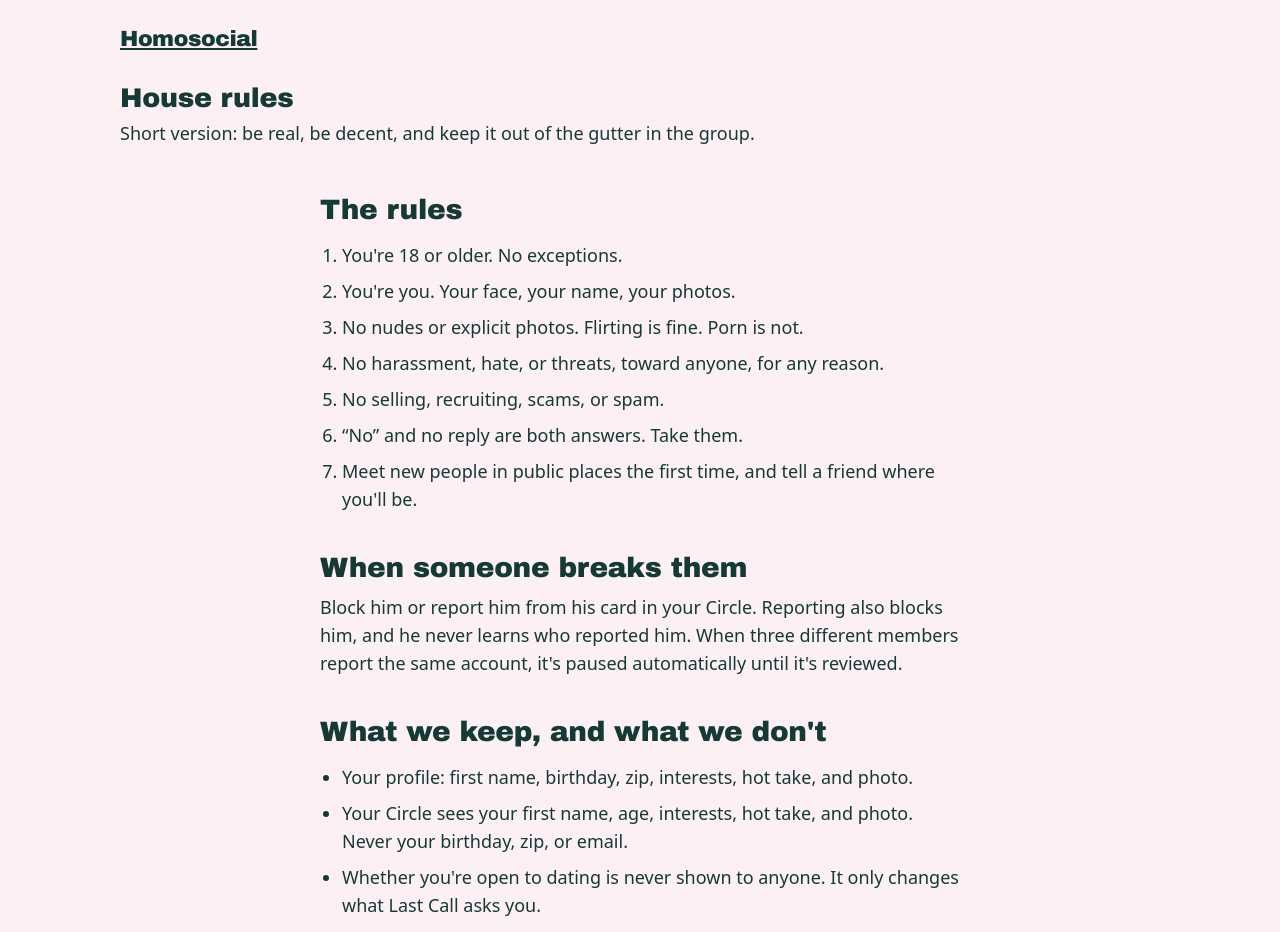
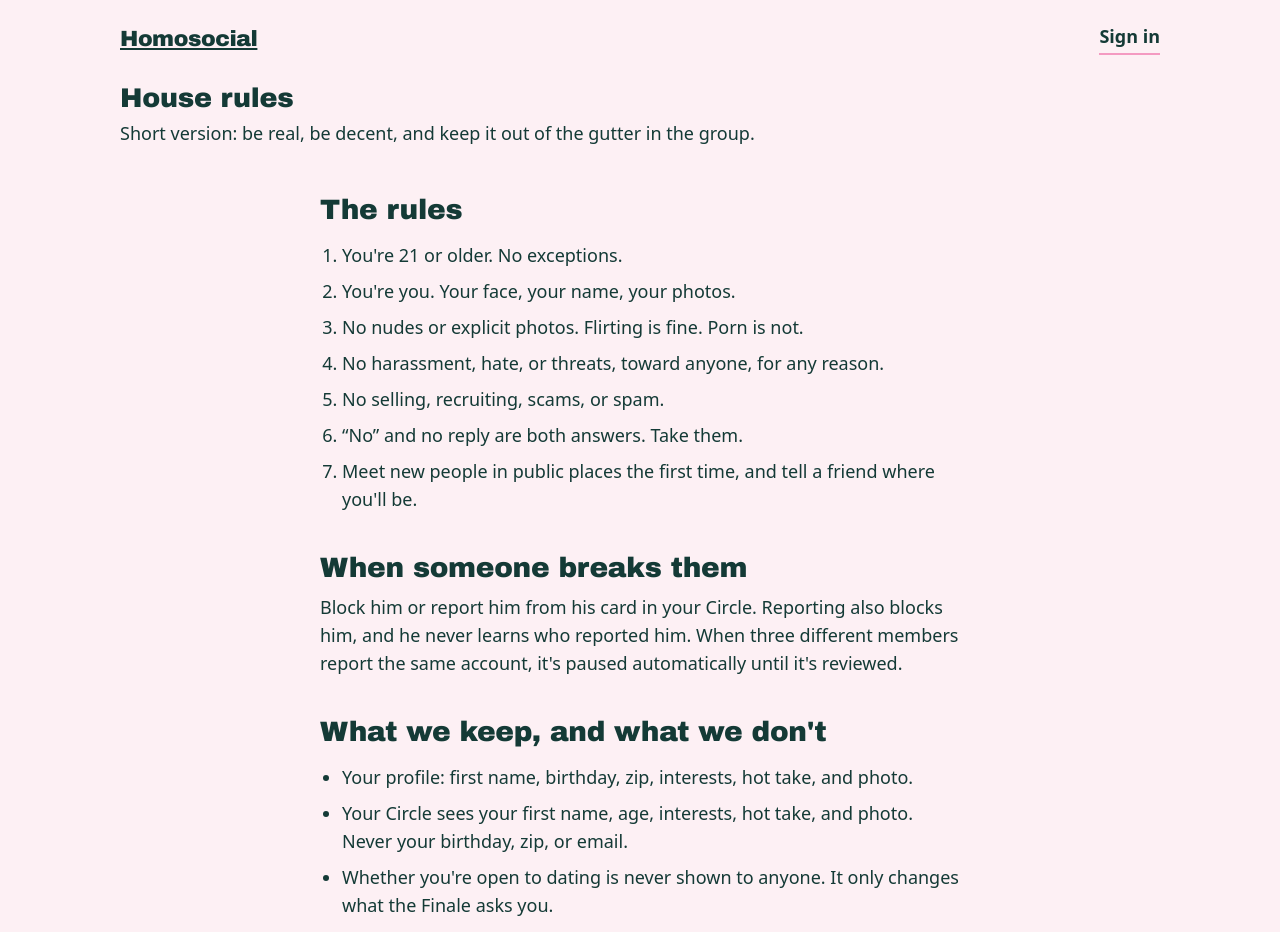
Before and after one commit to jlow2020/homosocial, a Next.js app: page /rules in a window 1280 px wide. Shown: the top 932 px of the page. Built offline with nearby package versions, Linux system fonts and the light colour scheme; a web font is replaced by a local one.

Commit message:
House rules: 21+

```diff
--- a/src/app/rules/page.tsx
+++ b/src/app/rules/page.tsx
@@ -1,4 +1,5 @@
 import type { Metadata } from "next";
+import Link from "next/link";
 import PageHead from "@/components/PageHead";
 
 export const metadata: Metadata = { title: "House rules | Homosocial" };
@@ -6,13 +7,16 @@
 export default function Rules() {
   return (
     <main className="apply-page">
-      <PageHead title="House rules">
+      <PageHead
+        title="House rules"
+        right={<Link href="/me" className="topbar-link">Sign in</Link>}
+      >
         Short version: be real, be decent, and keep it out of the gutter in the group.
       </PageHead>
       <div className="wrap prose">
         <h2>The rules</h2>
         <ol>
-          <li>You&apos;re 18 or older. No exceptions.</li>
+          <li>You&apos;re 21 or older. No exceptions.</li>
           <li>You&apos;re you. Your face, your name, your photos.</li>
           <li>No nudes or explicit photos. Flirting is fine. Porn is not.</li>
           <li>No harassment, hate, or threats, toward anyone, for any reason.</li>
@@ -33,7 +37,7 @@
         <ul>
           <li>Your profile: first name, birthday, zip, interests, hot take, and photo.</li>
           <li>Your Circle sees your first name, age, interests, hot take, and photo. Never your birthday, zip, or email.</li>
-          <li>Whether you&apos;re open to dating is never shown to anyone. It only changes what Last Call asks you.</li>
+          <li>Whether you&apos;re open to dating is never shown to anyone. It only changes what the Finale asks you.</li>
           <li>
             The Realness Check analyzes your face on your own phone. We save
             three photos from it and the pass or fail result. We never save
```
